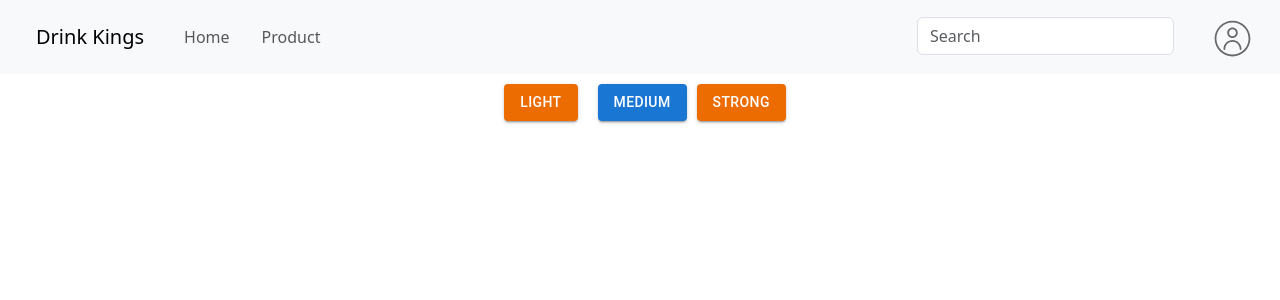
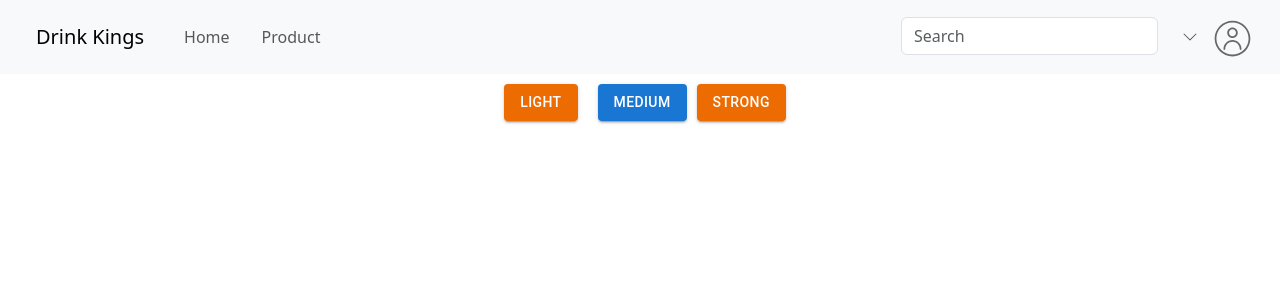
Before and after one commit to devsarswat/drink-king, a React (Create React App) app: page /data in a window 1280 px wide. Shown: the top 300 px of the page. Built offline with nearby package versions, Linux system fonts and the light colour scheme; sample sign-in values are in the browser's storage.

Commit message:
profile v6

```diff
--- a/src/Component/Navbar.jsx
+++ b/src/Component/Navbar.jsx
@@ -1,7 +1,7 @@
 import React, { useContext, useState } from 'react';
 import { Link, NavLink } from 'react-router-dom';
 import { Acontext } from "../App";
-import { BsPersonFill, BsCart4, BsGearFill, BsBoxArrowRight,BsBoxSeam } from 'react-icons/bs';
+import { BsPersonFill, BsCart4, BsGearFill, BsBoxArrowRight,BsBoxSeam ,BsChevronDown} from 'react-icons/bs';
 
 
 
@@ -67,7 +67,7 @@ const Navbar = () => {
             </li>
             <li className="nav-item mx-2">
             <button className="btn btn-link nav-link" onClick={toggleDropdown}>
-  {isLogin && <strong className="user-name">{user.name}</strong>}
+  {isLogin && <strong className="user-name">{user.name} <BsChevronDown/></strong>}
   {user && user.image? (
     <img src={user.image} alt="Profile" className="profile-icon-i" />
   ) : (
--- a/src/Component/OrderHistory.jsx
+++ b/src/Component/OrderHistory.jsx
@@ -37,7 +37,7 @@ const OrderHistory = () => {
           {orderHistory.map((order) => {
             if (user.id === order.userid) {
               const orderDate = new Date(order.date);
-              const formattedDate = orderDate.toLocaleDateString();
+              const formattedDate = orderDate.toLocaleString();
               const discountedPrice = calculateDiscountedPrice(
                 order.price,
                 order.discount
```
